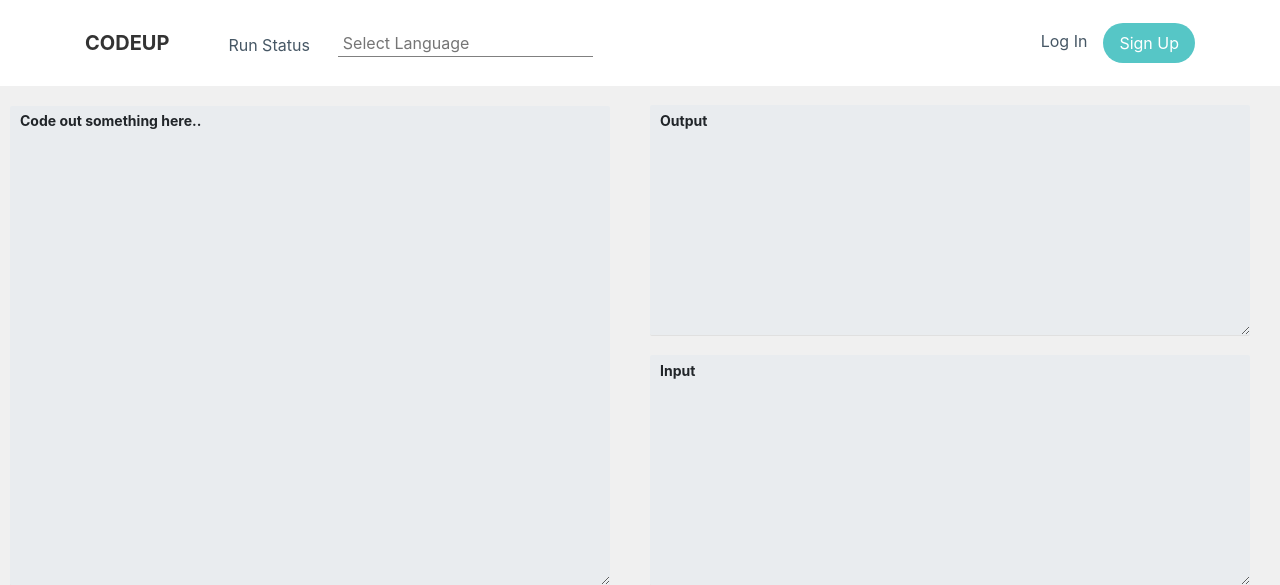
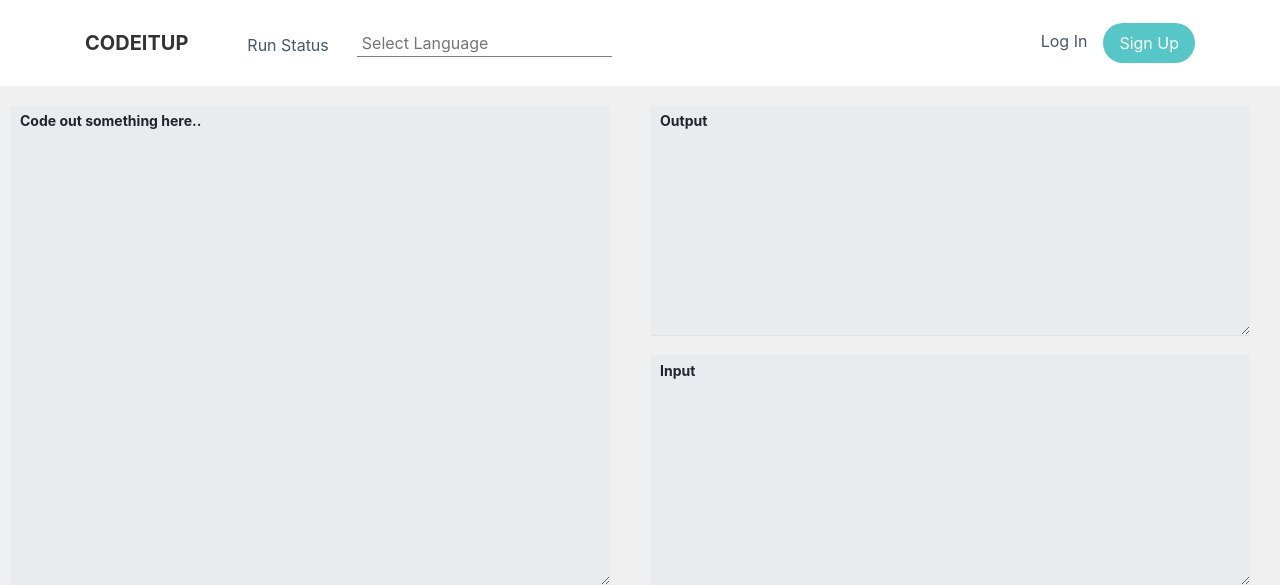
Before and after one commit to Pratyush-Saxena/codeitup, a Django app: page / in a window 1280 px wide. Shown: the top 585 px of the page. Run offline with Django 3.2, Linux system fonts and the light colour scheme; some libraries are stand-ins or nearby versions.

Commit message:
Update index.html

```diff
--- a/compiler/templates/compiler/index.html
+++ b/compiler/templates/compiler/index.html
@@ -4,7 +4,7 @@
 <head>
     <meta charset="utf-8">
     <meta name="viewport" content="width=device-width, initial-scale=1.0, shrink-to-fit=no">
-    <title>Codeup</title>
+    <title>Codeitup</title>
     <link rel="stylesheet" href="https://cdnjs.cloudflare.com/ajax/libs/twitter-bootstrap/4.5.3/css/bootstrap.min.css">
     <link rel="stylesheet" href="{% static 'compiler/assets/css/Navigation-with-Button.css'%}">
     <link rel="stylesheet" href="{% static 'compiler/assets/css/styles.css'%}">
@@ -47,7 +47,7 @@
 </style>
 <body>
     <nav class="navbar navbar-light navbar-expand-md navigation-clean-button" style="padding: 5px;">
-        <div class="container"><a class="navbar-brand" href="#">CODEUP</a><button data-toggle="collapse" class="navbar-toggler" data-target="#navcol-1"><span class="sr-only">Toggle navigation</span><span class="navbar-toggler-icon"></span></button>
+        <div class="container"><a class="navbar-brand" href="#">CODEITUP</a><button data-toggle="collapse" class="navbar-toggler" data-target="#navcol-1"><span class="sr-only">Toggle navigation</span><span class="navbar-toggler-icon"></span></button>
             <div class="collapse navbar-collapse" id="navcol-1">
                 <ul class="nav navbar-nav mr-auto" style='margin-left:25px'>
                      <li class="nav-item" style='padding-top:20px;margin-right: 10px'><a class="nav-link" href="#run_status">Run Status</a></li>
```
